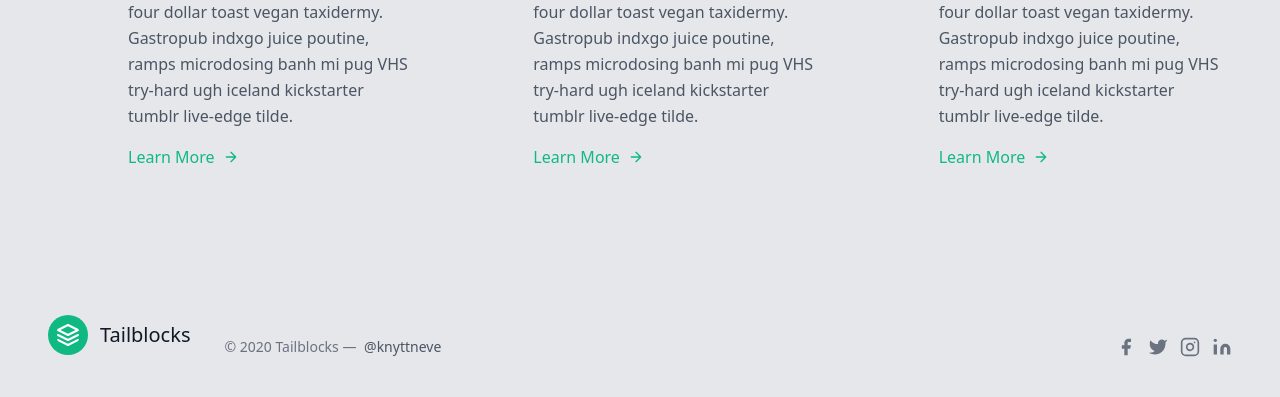
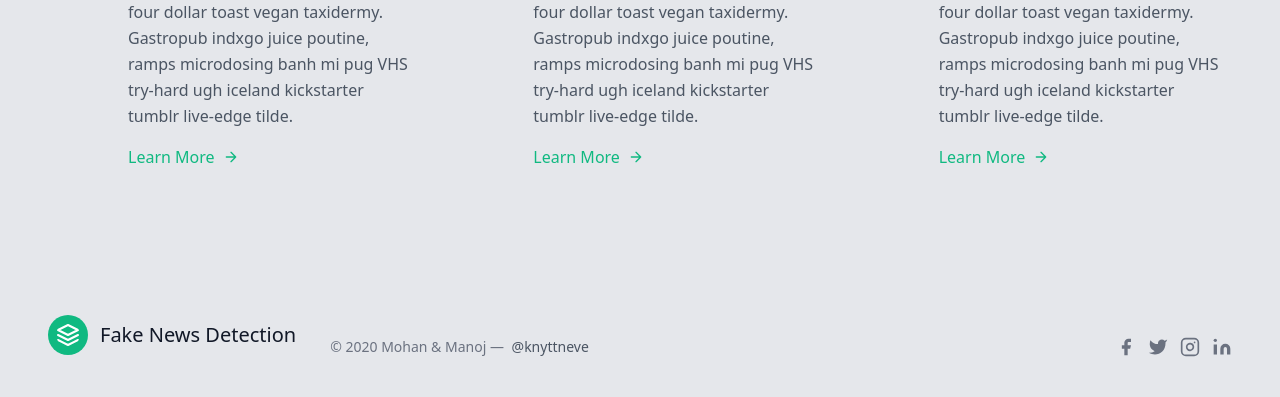
Before and after one commit to mohanpatil76/Fake_News_Detection, a Flask app: page / in a window 1280 px wide. Shown: the part 2199-2596 px from the top of the page. Run offline with Flask 2, Linux system fonts and the light colour scheme; parts of the project's set-up code (start-up, migrations or seed data) failed here and were passed over; some libraries are stand-ins or nearby versions.

Commit message:
Update index.html

```diff
--- a/templates/index.html
+++ b/templates/index.html
@@ -203,9 +203,9 @@
         <svg xmlns="http://www.w3.org/2000/svg" fill="none" stroke="currentColor" stroke-linecap="round" stroke-linejoin="round" stroke-width="2" class="w-10 h-10 text-white p-2 bg-green-500 rounded-full" viewBox="0 0 24 24">
           <path d="M12 2L2 7l10 5 10-5-10-5zM2 17l10 5 10-5M2 12l10 5 10-5"></path>
         </svg>
-        <span class="ml-3 text-xl">Tailblocks</span>
+        <span class="ml-3 text-xl">Fake News Detection</span>
       </a>
-      <p class="text-sm text-gray-500 sm:ml-4 sm:pl-4 sm:border-l-2 sm:border-gray-200 sm:py-2 sm:mt-0 mt-4">© 2020 Tailblocks —
+      <p class="text-sm text-gray-500 sm:ml-4 sm:pl-4 sm:border-l-2 sm:border-gray-200 sm:py-2 sm:mt-0 mt-4">© 2020 Mohan & Manoj —
         <a href="https://twitter.com/knyttneve" class="text-gray-600 ml-1" rel="noopener noreferrer" target="_blank">@knyttneve</a>
       </p>
       <span class="inline-flex sm:ml-auto sm:mt-0 mt-4 justify-center sm:justify-start">
```
